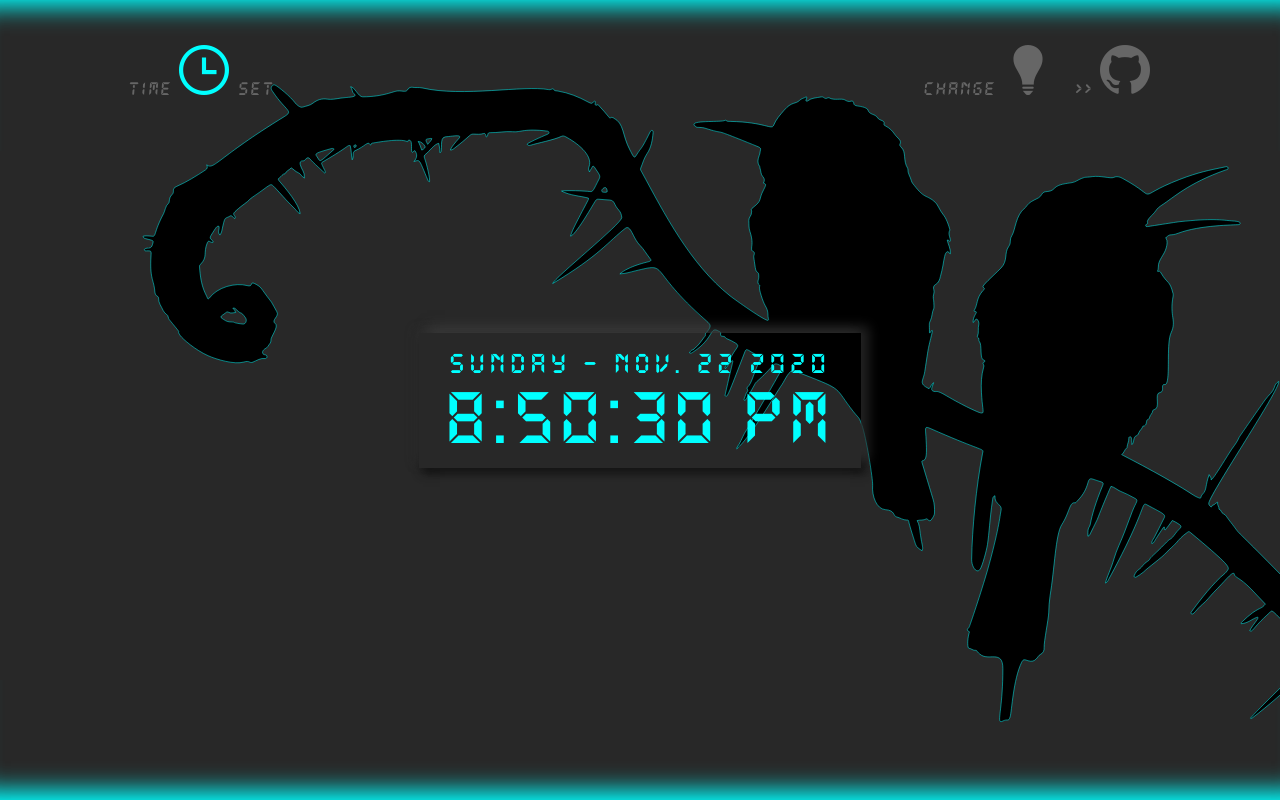
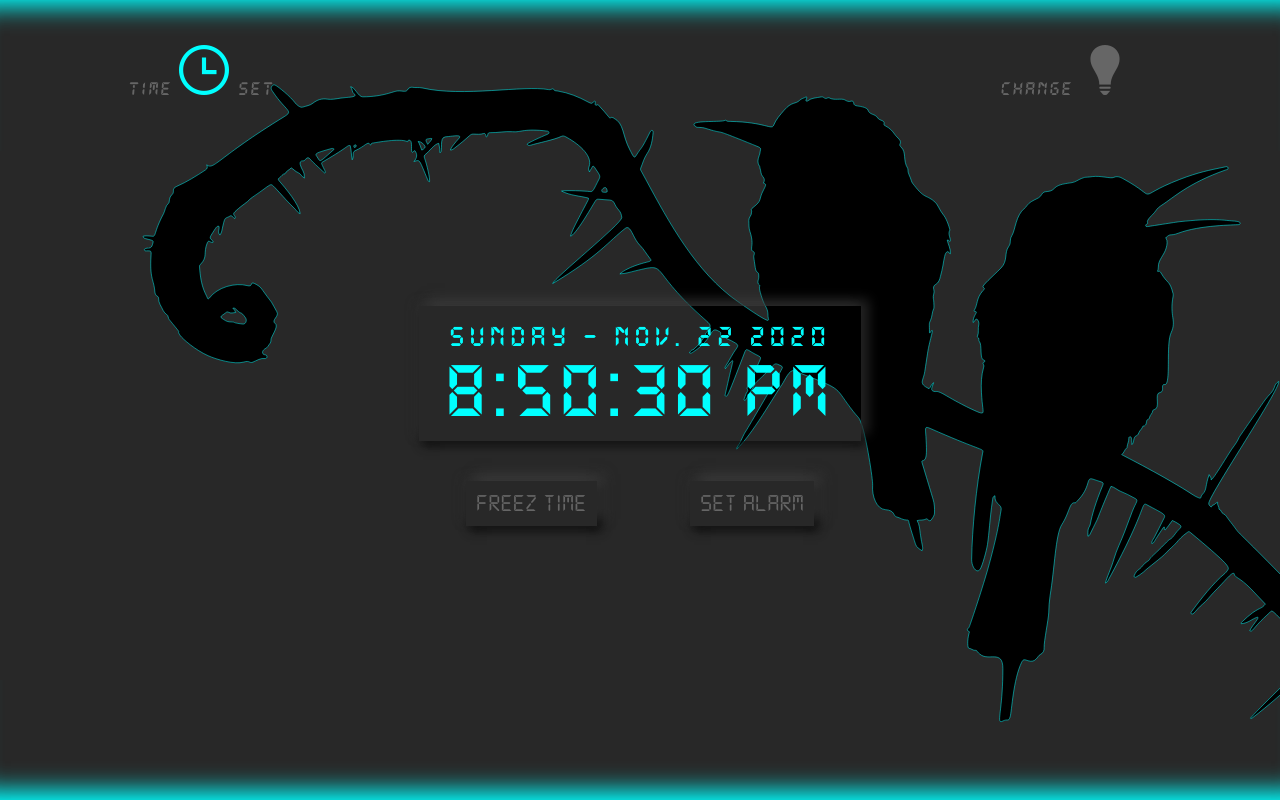
Before and after one commit to cristina-Q/JSclock, a website: page index.html in a window 1280 px wide. Drawn offline with Linux system fonts and the light colour scheme.

Commit message:
add alarm & counter btn

```diff
--- a/index.html
+++ b/index.html
@@ -45,21 +45,13 @@
       >
         <i class="im im-light-bulb"></i>
       </a>
-      <a
-        class="gitfork"
-        href="https://github.com/cristina-Q/JavaScript-digital-clock"
-        target="_blank"
-        rel="noopener noreferrer"
-      >
-        <i class="im im-github"></i>
-      </a>
-
     </div>
   </header>
+
+
   <main class="date-time">
     <div class="clock-wrapper">
       <div class="clock">
-
         <div class="date">
           <span id="dayname">Saturday </span>
           <span id="month">Month </span>
@@ -70,10 +62,19 @@
         <div id="time">
         </div>
       </div>
+
+
+      <div class="controls-wrapper">
+        <div class="freez-time">
+          Freez Time
+        </div>
+
+        <div class="alarm">
+          Set Alarm
+        </div>
+      </div>
     </div>
 
-    <div class="freez-timer">
-    </div>
   </main>
 
   <footer>
--- a/js/app.js
+++ b/js/app.js
@@ -61,7 +61,6 @@ function displayTime() {
 }
 
 displayTime();
-
 setInterval(displayTime, 1000);
 
 //************************* change page accent color
--- a/scss/_clock.scss
+++ b/scss/_clock.scss
@@ -6,8 +6,9 @@
   align-items: center;
   padding: 0 5%;
 
+  .clock-wrapper {
     .clock {
-    // width: 450px;
+      margin-bottom: 40px;
       font-family: 'DS-Digital';
       font-weight: bold;
       text-align: center;
@@ -36,21 +37,37 @@
       }
     }
   }
-
-.clock-wrapper {
-  margin-bottom: 30px;
 }
 
-/* *********************** TIMER **** */
+/*----------------------  user controls  ---------- */
 
-.timer {
+.controls-wrapper {
   display: flex;
-  > i {
-    color: $neutral-color;
-    font-size: 50px;
+  justify-content: space-around;
+
+  .freez-time {
     &:hover {
       color: $main-color;
-      text-shadow: 0 0 5px $main-color;
+      outline: inset thick rgba(67, 67, 67, 0.3);
+      box-shadow: inset 0px -4px 10px rgba(67, 67, 67, 0.5), inset 4px 4px 10px rgba(0, 0, 0, 0.5),
+        inset -4px -4px 10px rgba(67, 67, 67, 0.3), inset 4px 4px 10px rgba(0, 0, 0, 0.3);
+    }
+    padding: 10px;
+    font-size: 25px;
+    box-shadow: 8px -7px 11px 0px rgba(67, 67, 67, 0.5), 4px 4px 10px rgba(0, 0, 0, 0.5),
+      -4px -4px 10px rgba(67, 67, 67, 0.3), 4px 4px 10px rgba(0, 0, 0, 0.3);
+  }
+
+  .alarm {
+    padding: 10px;
+    font-size: 25px;
+    box-shadow: 8px -7px 11px 0px rgba(67, 67, 67, 0.5), 4px 4px 10px rgba(0, 0, 0, 0.5),
+      -4px -4px 10px rgba(67, 67, 67, 0.3), 4px 4px 10px rgba(0, 0, 0, 0.3);
+    &:hover {
+      color: $main-color;
+      outline: inset thick rgba(67, 67, 67, 0.3);
+      box-shadow: inset 0px -4px 10px rgba(67, 67, 67, 0.5), inset 4px 4px 10px rgba(0, 0, 0, 0.5),
+        inset -4px -4px 10px rgba(67, 67, 67, 0.3), inset 4px 4px 10px rgba(0, 0, 0, 0.3);
     }
   }
 }
--- a/scss/app.scss
+++ b/scss/app.scss
@@ -1,6 +1,7 @@
-@import './reset'; // site reset
-@import './fonts'; // site fonts
-@import './ico'; // site icos
+@import './reset';
+@import './fonts';
+@import './ico';
+
 @import './variables';
 @import './shared';
 @import './header';
@@ -15,4 +16,6 @@ body {
   height: 100vh;
   background: #282828 no-repeat center center;
   font-family: 'DS-Digital';
+  color: $neutral-color;
+  font-size: 16px;
 }
```
Also changed, not shown: css/style.css, 1 other file. Lines whose indentation alone changed are shown as unchanged.
